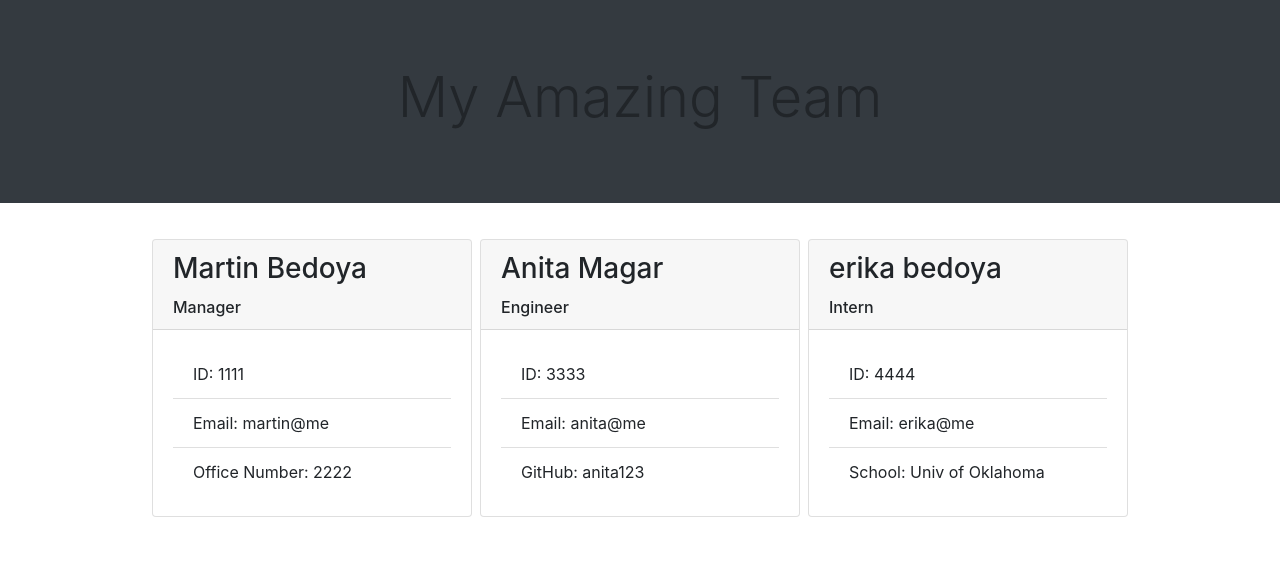
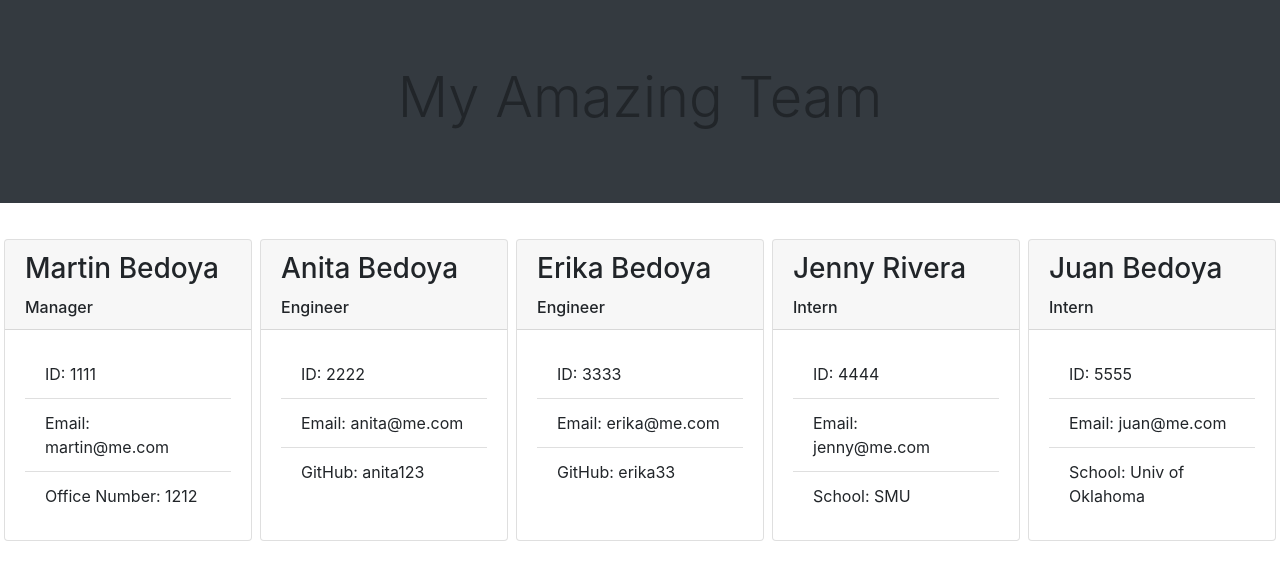
Before and after one commit to josemartin357/Team-Profile-Generator, a website: page index.html in a window 1280 px wide. Drawn offline with nearby package versions, Linux system fonts and the light colour scheme.

Commit message:
Added index.html sample after running prompt used in video demonstration

```diff
--- a/index.html
+++ b/index.html
@@ -24,21 +24,21 @@
     <div class="card-body">
       <ul class="list-group list-group-flush">
         <li class="list-group-item">ID: 1111</li>
-        <li class="list-group-item">Email: martin@me</li>
-        <li class="list-group-item">Office Number: 2222</li>
+        <li class="list-group-item">Email: martin@me.com</li>
+        <li class="list-group-item">Office Number: 1212</li>
       </ul>
     </div>
   </div>
 
   <div class="card m-1" style="width: 20rem">
     <div class='card-header'>
-      <h3 class="card-title">Anita Magar</h3>
+      <h3 class="card-title">Anita Bedoya</h3>
       <h6 class="card-text">Engineer</h6>
     </div>
     <div class="card-body">
       <ul class="list-group list-group-flush">
-        <li class="list-group-item">ID: 3333</li>
-        <li class="list-group-item">Email: anita@me</li>
+        <li class="list-group-item">ID: 2222</li>
+        <li class="list-group-item">Email: anita@me.com</li>
         <li class="list-group-item">GitHub: anita123</li>
       </ul>
     </div>
@@ -46,13 +46,41 @@
 
   <div class="card m-1" style="width: 20rem">
     <div class='card-header'>
-      <h3 class="card-title">erika bedoya</h3>
+      <h3 class="card-title">Erika Bedoya</h3>
+      <h6 class="card-text">Engineer</h6>
+    </div>
+    <div class="card-body">
+      <ul class="list-group list-group-flush">
+        <li class="list-group-item">ID: 3333</li>
+        <li class="list-group-item">Email: erika@me.com</li>
+        <li class="list-group-item">GitHub: erika33</li>
+      </ul>
+    </div>
+  </div>
+
+  <div class="card m-1" style="width: 20rem">
+    <div class='card-header'>
+      <h3 class="card-title">Jenny Rivera</h3>
       <h6 class="card-text">Intern</h6>
     </div>
     <div class="card-body">
       <ul class="list-group list-group-flush">
         <li class="list-group-item">ID: 4444</li>
-        <li class="list-group-item">Email: erika@me</li>
+        <li class="list-group-item">Email: jenny@me.com</li>
+        <li class="list-group-item">School: SMU</li>
+      </ul>
+    </div>
+  </div>
+
+  <div class="card m-1" style="width: 20rem">
+    <div class='card-header'>
+      <h3 class="card-title">Juan Bedoya</h3>
+      <h6 class="card-text">Intern</h6>
+    </div>
+    <div class="card-body">
+      <ul class="list-group list-group-flush">
+        <li class="list-group-item">ID: 5555</li>
+        <li class="list-group-item">Email: juan@me.com</li>
         <li class="list-group-item">School: Univ of Oklahoma</li>
       </ul>
     </div>
--- a/index.js
+++ b/index.js
@@ -4,9 +4,9 @@ const fs = require('fs');
 const generateHTML = require('./generateHTML');
 
 // requiring classes for these roles
-const Manager = require('./manager');
-const Engineer = require('./engineer');
-const Intern = require('./intern');
+const Manager = require('./lib/manager');
+const Engineer = require('./lib/engineer');
+const Intern = require('./lib/intern');
 teamMembers = [];
 
 
```
